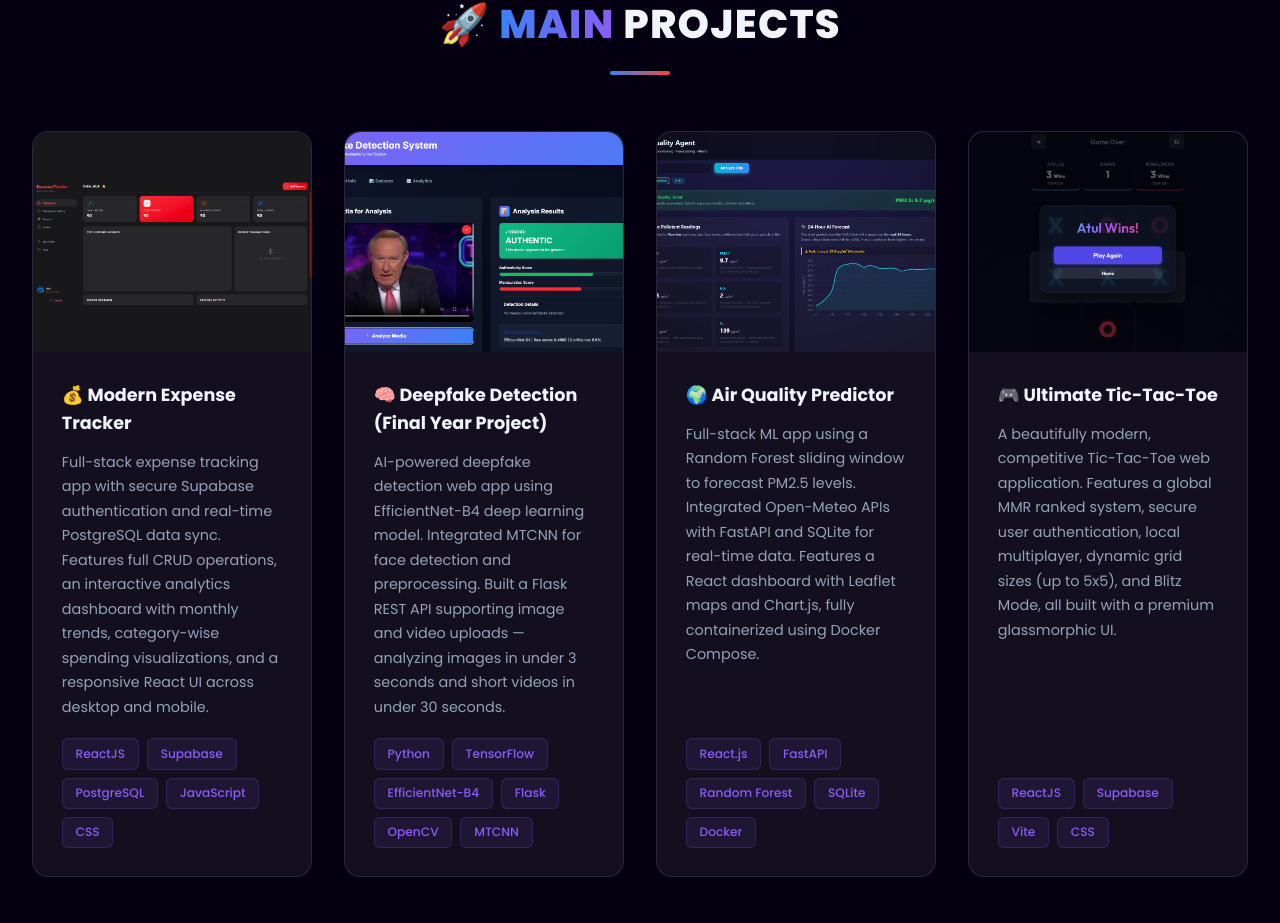
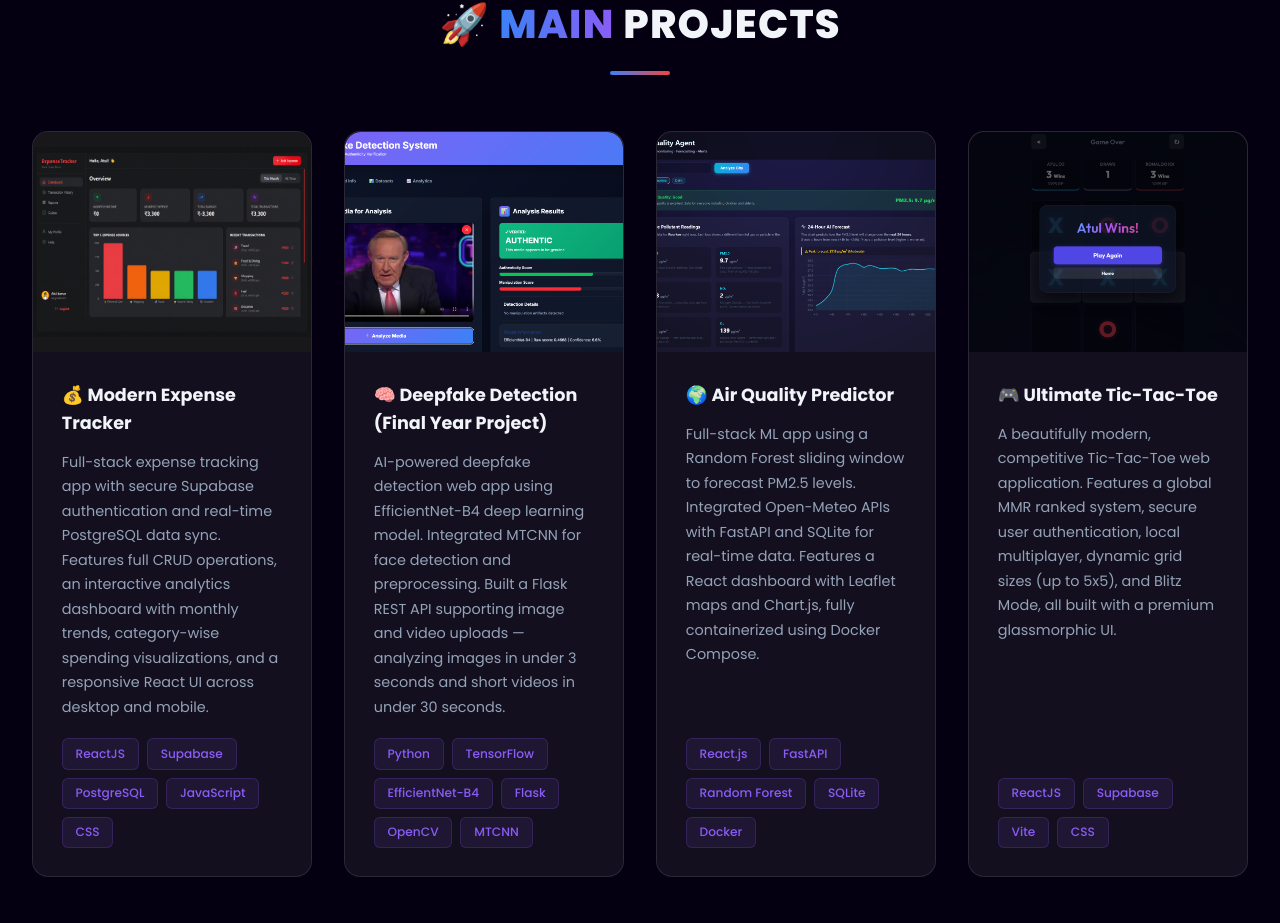
Before and after one commit to atul-kumar-30/Portfolio, a React (Vite) app: page / in a window 1280 px wide. Shown: the part 2430-3353 px from the top of the page. Built offline with nearby package versions, Linux system fonts and the light colour scheme.

Commit message:
style: fix project card aspect ratios and update Expense Tracker thumbnail

```diff
--- a/src/index.css
+++ b/src/index.css
@@ -954,7 +954,7 @@ a {
 }
 
 .project-preview {
-  height: 220px;
+  aspect-ratio: 16 / 9;
   display: flex;
   align-items: center;
   justify-content: center;
```
Also changed, not shown: public/Expense_Tracker.png.
